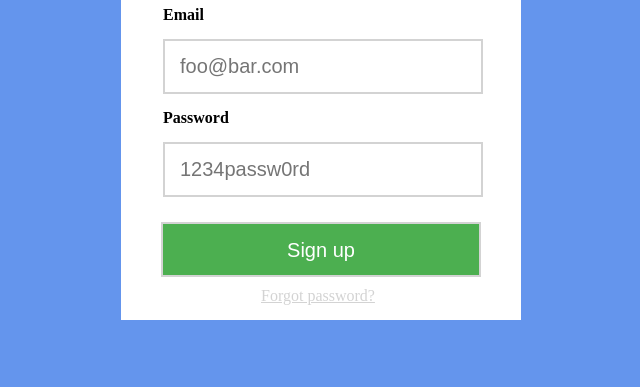
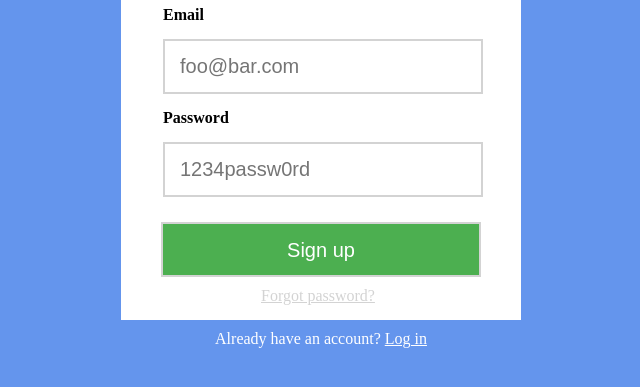
Before and after one commit to sulfurshade/Form-Challenge, a plain HTML site: page index.html in a window 1280 px wide. Shown: the part 169-556 px from the top of the page, without its empty margins (319-959 px from the left). Drawn offline with Linux system fonts and the light colour scheme.

Commit message:
Form Challenge

```diff
--- a/index.html
+++ b/index.html
@@ -23,5 +23,8 @@
 			</section>
 		</container>
 	</form>
+	<section class="footer">
+	Already have an account? <a href="/login">Log in</a>
+	</section>
 </body>
 </html>
--- a/main.css
+++ b/main.css
@@ -78,3 +78,12 @@ label {
 	color: lightgray;
 	padding: 100px;
 }
+
+.footer {
+	text-align: center;
+	padding-top: 10px;
+}
+
+.footer, .footer a:link {
+	color: white;
+}
```
